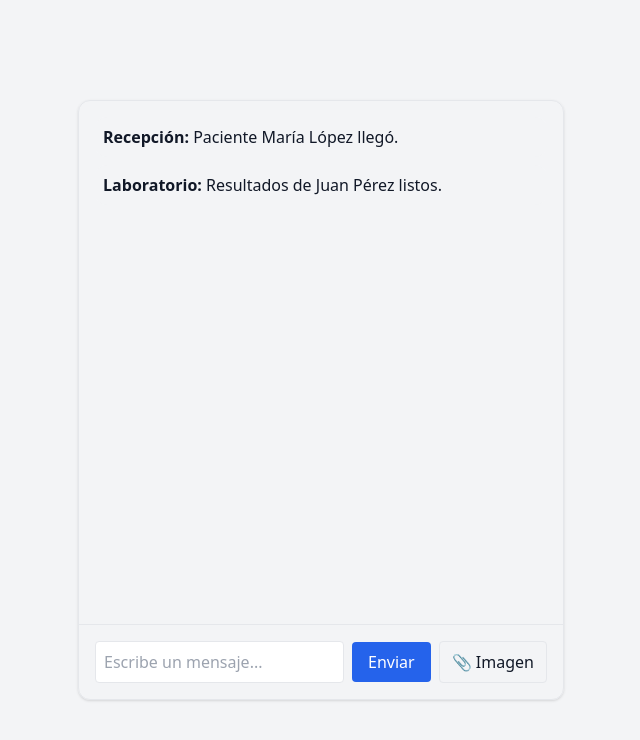
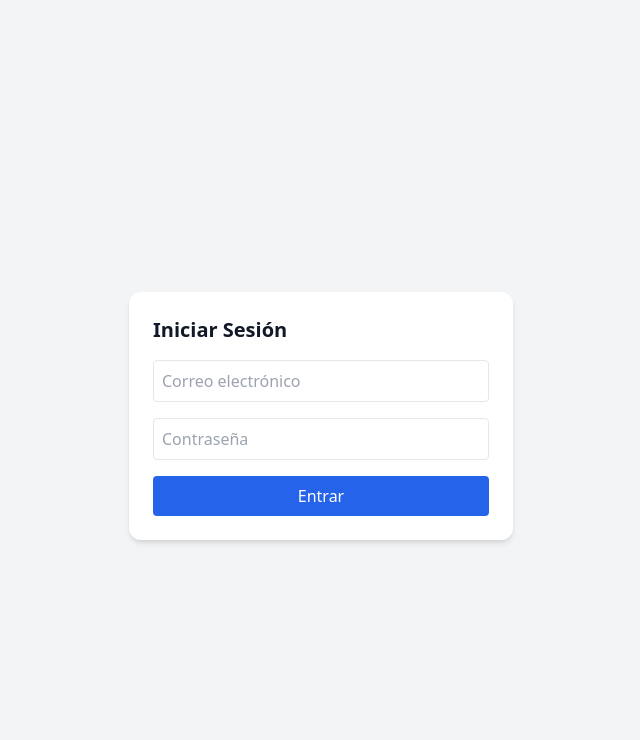
Before and after one commit to HallMD1/ClinicaHall, a React (Vite) app: page / in a window 1280 px wide. Shown: the top 740 px of the page, without its empty margins (319-959 px from the left). Built offline with nearby package versions, Linux system fonts and the light colour scheme.

Commit message:
Add files via upload

```diff
--- a/src/App.jsx
+++ b/src/App.jsx
@@ -1,10 +1,21 @@
 
+import { useState } from 'react';
 import ChatClinica from './componentes/Chat';
+import Login from './paginas/Login';
 
 export default function App() {
+  const [usuario, setUsuario] = useState(null);
+
+  if (!usuario) {
+    return <Login onLogin={setUsuario} />;
+  }
+
   return (
-    <main>
-      <ChatClinica />
-    </main>
+    <div>
+      <div className="bg-blue-600 text-white p-4 text-center">
+        Bienvenido, {usuario.nombre} ({usuario.rol})
+      </div>
+      <ChatClinica usuario={usuario} />
+    </div>
   );
 }
--- /dev/null
+++ b/src/paginas/Login.jsx
@@ -0,0 +1,44 @@
+
+import { useState } from 'react';
+
+export default function Login({ onLogin }) {
+  const [email, setEmail] = useState('');
+  const [clave, setClave] = useState('');
+  const [error, setError] = useState('');
+
+  const manejarEnvio = (e) => {
+    e.preventDefault();
+    if (email && clave) {
+      // Simulación de login
+      onLogin({ nombre: email.split('@')[0], rol: 'medico' });
+    } else {
+      setError('Por favor completa todos los campos.');
+    }
+  };
+
+  return (
+    <div className="flex items-center justify-center min-h-screen bg-gray-100">
+      <form onSubmit={manejarEnvio} className="bg-white p-6 rounded-xl shadow-md space-y-4 w-full max-w-sm">
+        <h2 className="text-xl font-bold">Iniciar Sesión</h2>
+        {error && <p className="text-red-500 text-sm">{error}</p>}
+        <input
+          type="email"
+          placeholder="Correo electrónico"
+          value={email}
+          onChange={(e) => setEmail(e.target.value)}
+          className="border p-2 w-full rounded"
+        />
+        <input
+          type="password"
+          placeholder="Contraseña"
+          value={clave}
+          onChange={(e) => setClave(e.target.value)}
+          className="border p-2 w-full rounded"
+        />
+        <button type="submit" className="bg-blue-600 text-white px-4 py-2 rounded w-full">
+          Entrar
+        </button>
+      </form>
+    </div>
+  );
+}
```
